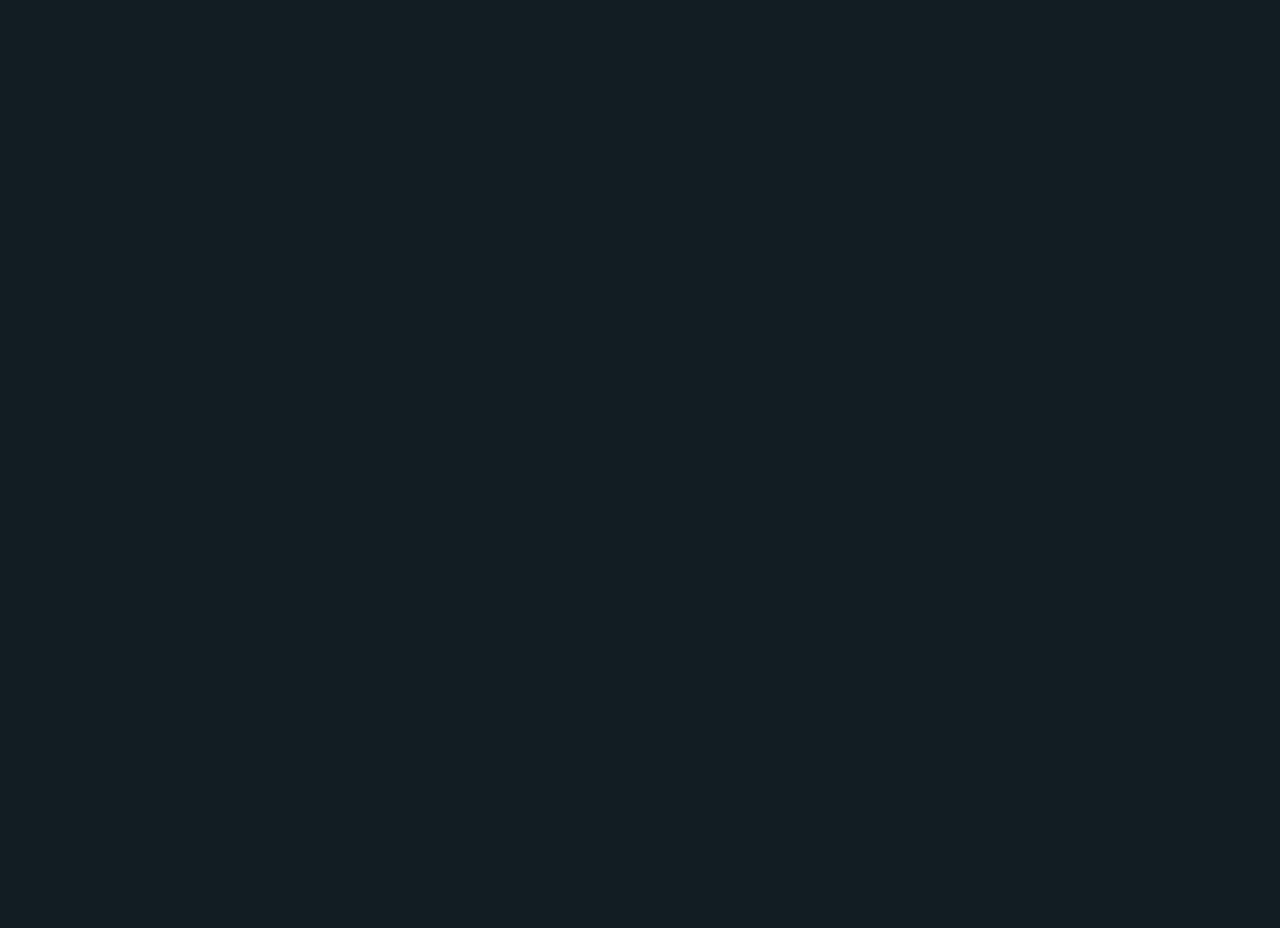
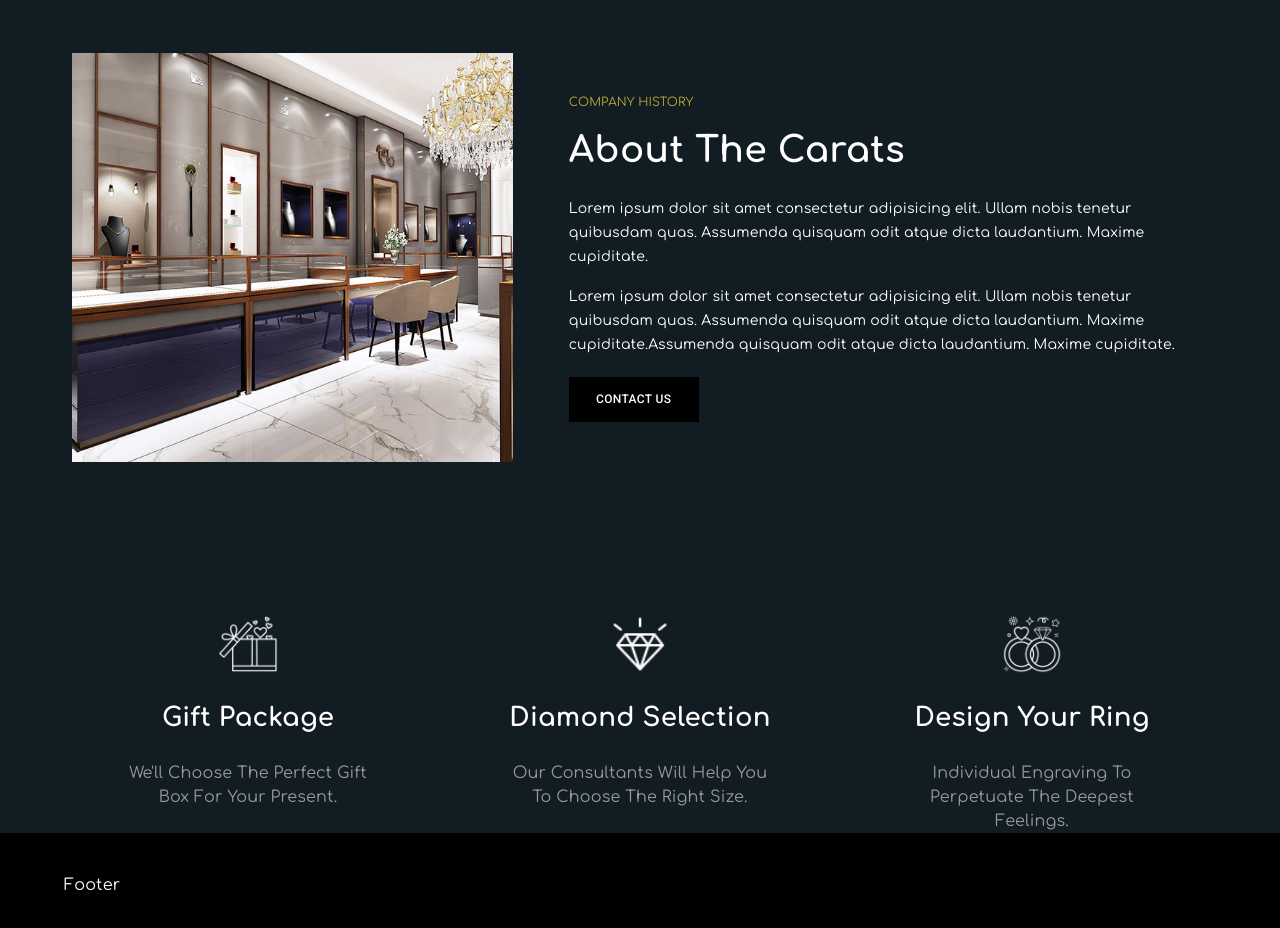
Before and after one commit to andavetisyan95/gold-market-NextJS, a Next.js app: page /about in a window 1280 px wide. Shown: the part 860-1788 px from the top of the page. Before the commit the page ends 804 px from the top, so only its background shows below. Built offline with nearby package versions, Linux system fonts and the light colour scheme; a web font is replaced by a local one.

Commit message:
About page: about history part is done

```diff
--- /dev/null
+++ b/components/common/pages-layouts/about/company-history/history-typography/index.tsx
@@ -0,0 +1,20 @@
+import { Typography } from "@mui/material";
+import React from "react";
+
+type Props = {
+  text: string;
+};
+
+export default function HistoryTypography({ text }: Props) {
+  return (
+    <Typography
+      sx={{
+        fontSize: { xs: 12, sm: 14, md: 12, lg: 14 },
+        lineHeight: "24px",
+      }}
+      className="mouse"
+    >
+      {text}
+    </Typography>
+  );
+}
--- a/components/common/pages-layouts/about/company-history/index.tsx
+++ b/components/common/pages-layouts/about/company-history/index.tsx
@@ -1,5 +1,100 @@
 import React from "react";
+import { Box, Button, Grid, Stack, Typography } from "@mui/material";
+import Link from "next/link";
+import HistoryTypography from "./history-typography";
 
 export default function History() {
-  return <div>History</div>;
+  return (
+    <Box sx={{ pt: 43, pb: 5 }}>
+      <Grid container spacing={{ xs: 3, md: 7, lg: 7 }}>
+        <Grid
+          item
+          xs={12}
+          lg={5}
+          md={5.5}
+          sx={{
+            order: { xs: 1, md: 0 },
+          }}
+        >
+          <img
+            src="/images/backgrounds/about/company.jpg"
+            alt="jewelry"
+            height="100%"
+            width="100%"
+            style={{ objectFit: "cover" }}
+          />
+        </Grid>
+        <Grid
+          item
+          xs={12}
+          lg={7}
+          md={6.5}
+          sx={{
+            display: "flex",
+            flexDirection: "column",
+            justifyContent: "flex-start",
+            alignItems: "center",
+          }}
+        >
+          <Stack spacing={1.5} sx={{ py: { md: 5 } }}>
+            <Typography
+              sx={{
+                textTransform: "uppercase",
+                fontSize: { xs: 10, sm: 12, md: 10, lg: 12 },
+                color: "primary.main",
+              }}
+              className="mouse"
+            >
+              Company History
+            </Typography>
+            <Stack
+              spacing={2.5}
+              sx={{
+                justifyContent: { xs: "center", md: "flex-start" },
+                alignItems: { xs: "center", md: "flex-start" },
+              }}
+            >
+              <Typography
+                sx={{
+                  fontSize: { xs: 22, sm: 26, md: 30, lg: 36 },
+                  fontWeight: 700,
+                }}
+                className="mouse"
+              >
+                About The Carats
+              </Typography>
+              <Stack spacing={2}>
+                <HistoryTypography
+                  text="Lorem ipsum dolor sit amet consectetur adipisicing elit. Ullam
+                  nobis tenetur quibusdam quas. Assumenda quisquam odit atque
+                  dicta laudantium. Maxime cupiditate."
+                />
+                <HistoryTypography
+                  text="Lorem ipsum dolor sit amet consectetur adipisicing elit. Ullam
+                  nobis tenetur quibusdam quas. Assumenda quisquam odit atque
+                  dicta laudantium. Maxime cupiditate.Assumenda quisquam odit
+                  atque dicta laudantium. Maxime cupiditate."
+                />
+              </Stack>
+              <Link href="/contacts">
+                <Button
+                  sx={{
+                    color: "#fff",
+                    background: "black",
+                    borderRadius: 0,
+                    p: 1.5,
+                    width: { xs: "150px", md: "130px" },
+                    fontSize: 12,
+                    height: "45px",
+                  }}
+                >
+                  Contact Us
+                </Button>
+              </Link>
+            </Stack>
+          </Stack>
+        </Grid>
+      </Grid>
+    </Box>
+  );
 }
--- a/components/common/pages-layouts/home/categories/category-card/index.tsx
+++ b/components/common/pages-layouts/home/categories/category-card/index.tsx
@@ -24,7 +24,7 @@ export default function CategoryCard({
       onMouseLeave={() => setShowLink(prev => !prev)}
     >
       <img
-        src={imgName}
+        src={imgName || "/images/fallback/placeholder.jpg"}
         alt={imgName}
         style={{ objectFit: "cover", width: "100%", height: "auto" }}
         loading="lazy"
--- a/pages/about.tsx
+++ b/pages/about.tsx
@@ -1,14 +1,22 @@
 import React from "react";
-import { Stack } from "@mui/material";
+import { Stack, Box } from "@mui/material";
 import AboutMain from "components/common/pages-layouts/about/main";
 import WithBackground from "components/common/layout-with-background";
+import History from "components/common/pages-layouts/about/company-history";
+import OurServices from "components/common/pages-layouts/home/our-mission/our-services";
 
 export default function AboutUs() {
   return (
     <>
       <WithBackground coverImg="/images/backgrounds/about/aboutmain.jpg" />
-      <Stack sx={{ pb: 5, position: "relative" }}>
+      <Stack sx={{ position: "relative" }}>
         <AboutMain />
+        <Box sx={{ pt: 10, px: { xs: 3, sm: 4, md: 6, lg: 9, xl: 12 } }}>
+          <History />
+          <Box pt={14}>
+            <OurServices />
+          </Box>
+        </Box>
       </Stack>
     </>
   );
```
Also changed, not shown: public/images/backgrounds/about/aboutback.jpg (added), public/images/backgrounds/about/company.jpg (added).
